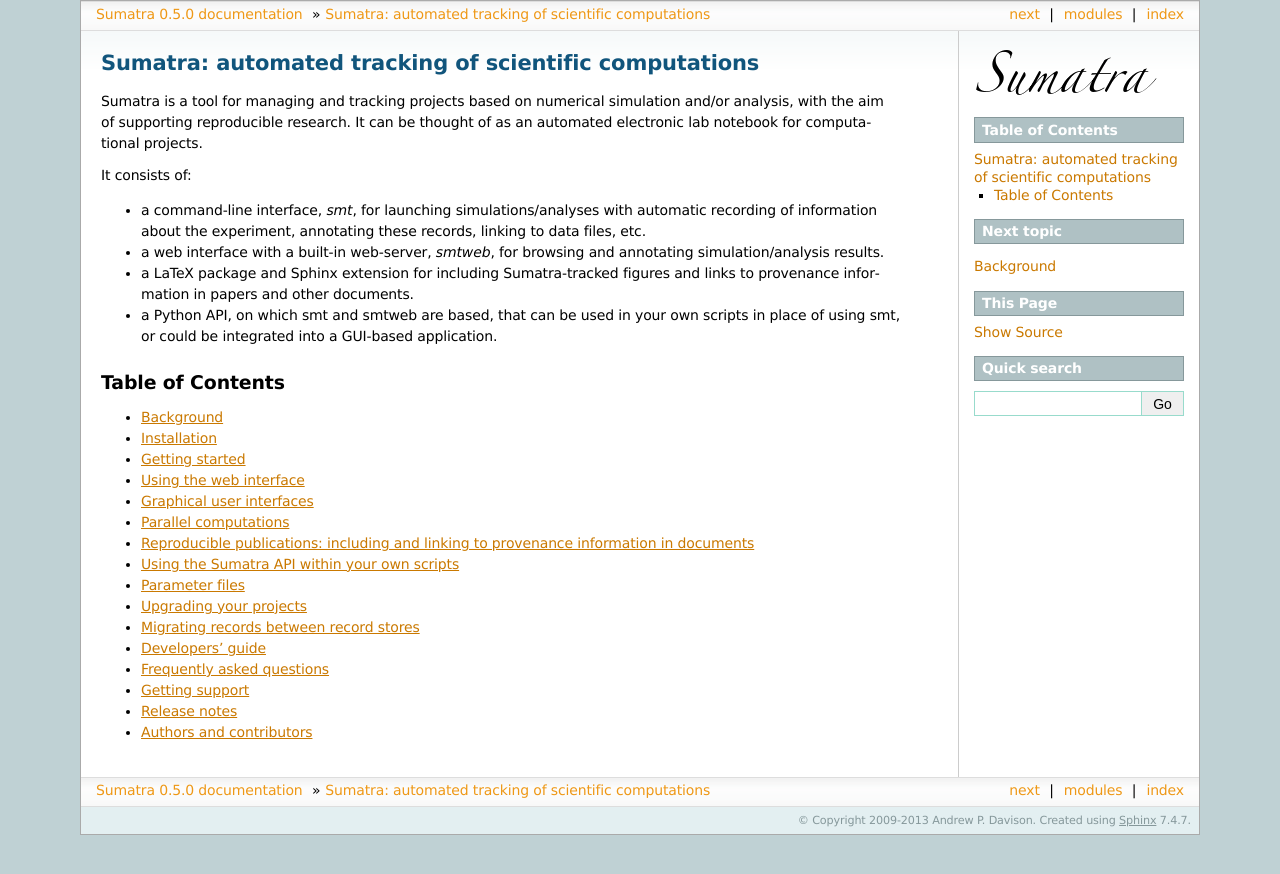
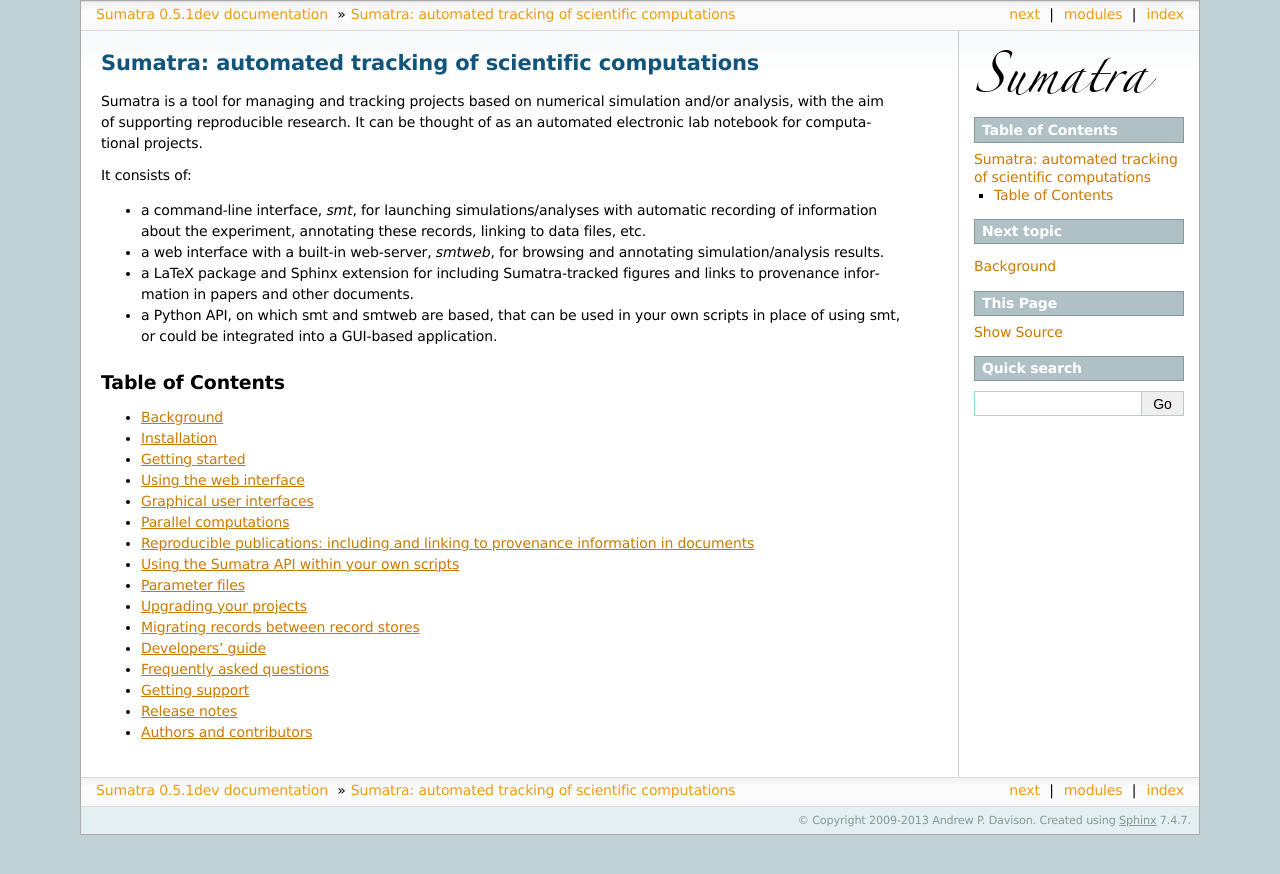
Before and after one commit to open-research/sumatra, a Sphinx documentation site: the page built from doc/index.txt, in a window 1280 px wide. Shown: the top 874 px of the page. Built offline with Sphinx 7.4.7, drawn with Linux system fonts in a browser that asks for light colours; pages that are not in the unit, such as notebooks, are missing from menus.

Commit message:
Created 0.5 branch

```diff
--- a/doc/conf.py
+++ b/doc/conf.py
@@ -47,7 +47,7 @@
 # The short X.Y version.
 version = '0.5'
 # The full version, including alpha/beta/rc tags.
-release = '0.5.0'
+release = '0.5.1dev'
 
 # The language for content autogenerated by Sphinx. Refer to documentation
 # for a list of supported languages.
--- a/src/__init__.py
+++ b/src/__init__.py
@@ -3,4 +3,4 @@
            'dependency_finder', 'external', 'web', 'decorators', 'publishing',
            'users', 'core']
 
-__version__ = "0.5.0"
+__version__ = "0.5.1dev"
```
